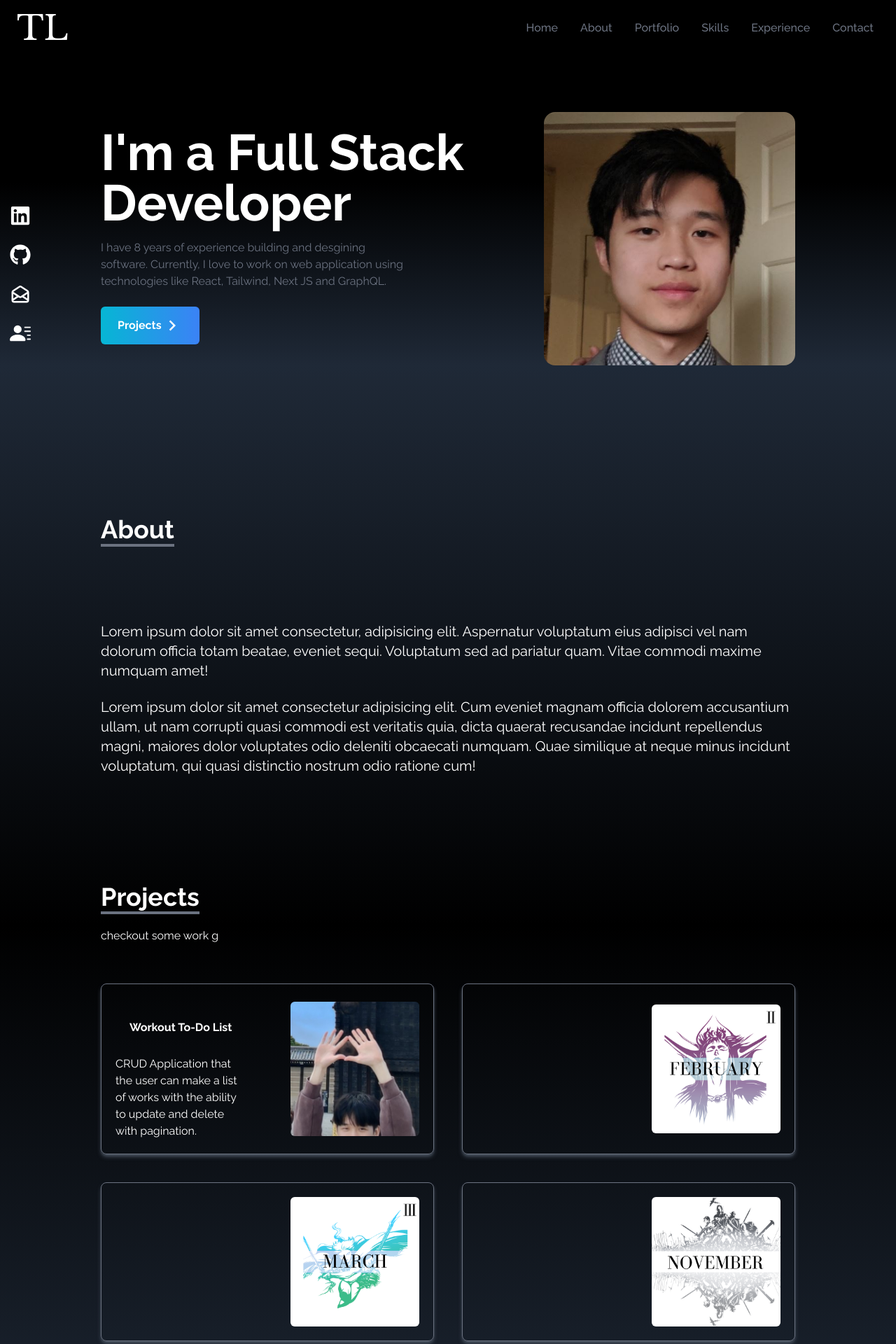
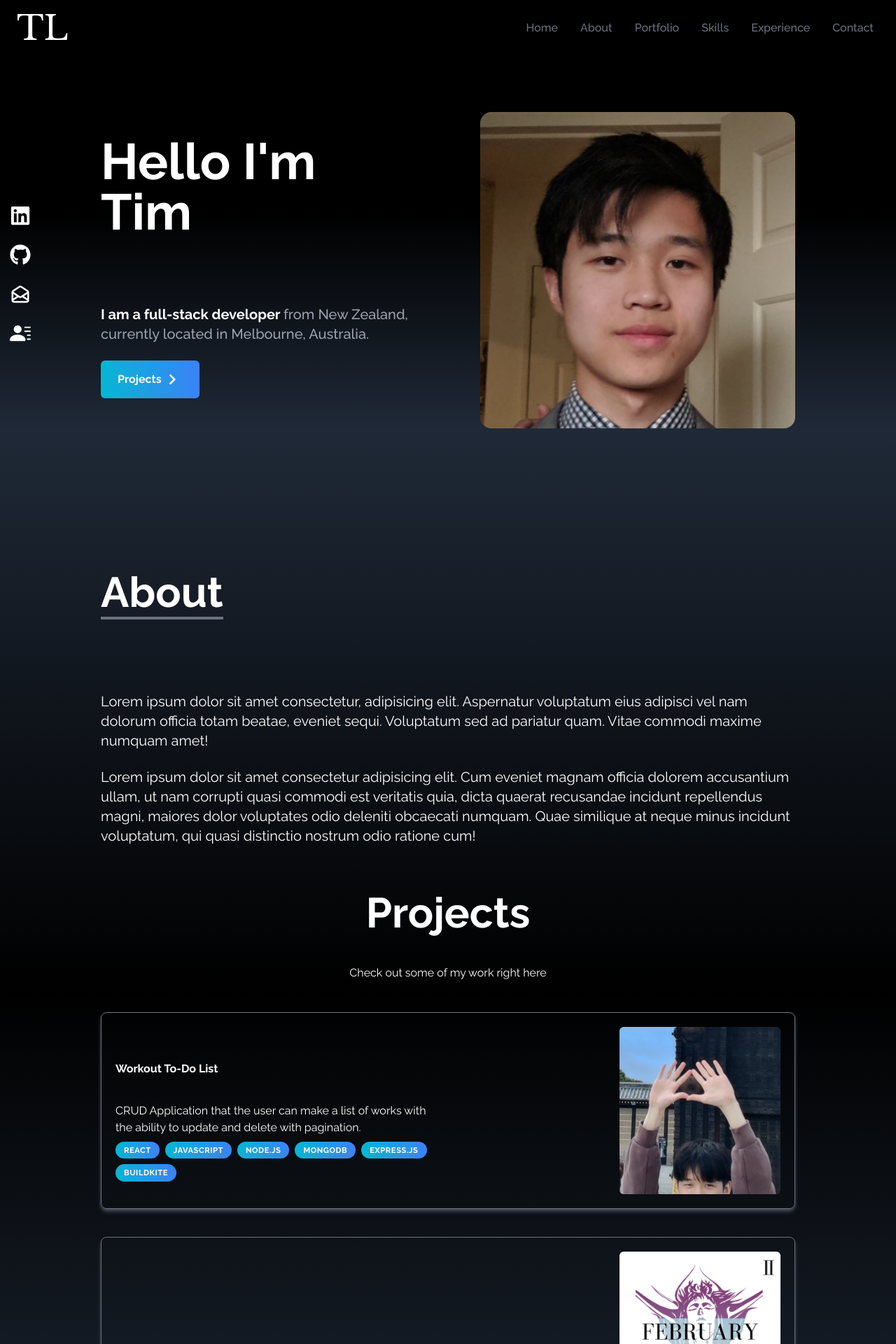
Before and after one commit to tli533/Portfolio-Website, a React (Create React App) app: page / in a window 1280 px wide. Shown: the top 1920 px of the page at 70% size. Built offline with nearby package versions, Linux system fonts and the light colour scheme.

Commit message:
changing logo and adjusted projects section

```diff
--- a/public/index.html
+++ b/public/index.html
@@ -2,7 +2,7 @@
 <html lang="en">
   <head>
     <meta charset="utf-8" />
-    <link rel="icon" href="%PUBLIC_URL%/favicon.ico" />
+    <link rel="icon" href="%PUBLIC_URL%/tl_logo_1.ico" />
     <meta name="viewport" content="width=device-width, initial-scale=1" />
     <meta name="theme-color" content="#000000" />
     <meta
@@ -10,34 +10,14 @@
       content="Web site created using create-react-app"
     />
     <link rel="apple-touch-icon" href="%PUBLIC_URL%/logo192.png" />
-    <!--
-      manifest.json provides metadata used when your web app is installed on a
-      user's mobile device or desktop. See https://developers.google.com/web/fundamentals/web-app-manifest/
-    -->
+
     <link rel="manifest" href="%PUBLIC_URL%/manifest.json" />
-    <!--
-      Notice the use of %PUBLIC_URL% in the tags above.
-      It will be replaced with the URL of the `public` folder during the build.
-      Only files inside the `public` folder can be referenced from the HTML.
 
-      Unlike "/favicon.ico" or "favicon.ico", "%PUBLIC_URL%/favicon.ico" will
-      work correctly both with client-side routing and a non-root public URL.
-      Learn how to configure a non-root public URL by running `npm run build`.
-    -->
-    <title>React App</title>
+    <title>Tim | Personal Website</title>
   </head>
   <body>
     <noscript>You need to enable JavaScript to run this app.</noscript>
     <div id="root"></div>
-    <!--
-      This HTML file is a template.
-      If you open it directly in the browser, you will see an empty page.
 
-      You can add webfonts, meta tags, or analytics to this file.
-      The build step will place the bundled scripts into the <body> tag.
-
-      To begin the development, run `npm start` or `yarn start`.
-      To create a production bundle, use `npm run build` or `yarn build`.
-    -->
   </body>
 </html>
--- a/src/components/About.jsx
+++ b/src/components/About.jsx
@@ -1,41 +1,38 @@
-import React from 'react'
+import React from "react";
 
 const About = () => {
-
-
-
-
   return (
-    <div name='about' className='w-full h-screen bg-gradient-to-b from-gray-800 to-black text-white'>
-
-        <div className='max-w-screen-lg p-4 mx-auto flex flex-col justify-center w-full h-full'>
-
-
-            <div className='pb-8'>
-                <p className='text-4xl font-bold inline border-b-4 border-gray-500'>
+    <div
+      name="about"
+      className="w-full h-screen bg-gradient-to-b from-gray-800 to-black text-white"
+    >
+      <div className="max-w-screen-lg p-4 mx-auto flex flex-col justify-center w-full h-full">
+        <div className="pb-8">
+          <p className="text-6xl font-bold inline border-b-4 border-gray-500">
             About
           </p>
         </div>
 
-            <p className='text-xl mt-20'>
-                Lorem ipsum dolor sit amet consectetur, adipisicing elit.
-                Aspernatur voluptatum eius adipisci vel nam dolorum officia totam beatae, eveniet sequi.
-                Voluptatum sed ad pariatur quam. Vitae commodi maxime numquam amet!
+        <p className="text-xl mt-20">
+          Lorem ipsum dolor sit amet consectetur, adipisicing elit. Aspernatur
+          voluptatum eius adipisci vel nam dolorum officia totam beatae, eveniet
+          sequi. Voluptatum sed ad pariatur quam. Vitae commodi maxime numquam
+          amet!
         </p>
 
         <br />
 
-            <p className='text-xl'>
-                Lorem ipsum dolor sit amet consectetur adipisicing elit.
-                Cum eveniet magnam officia dolorem accusantium ullam, ut nam corrupti
-                quasi commodi est veritatis quia, dicta quaerat recusandae incidunt
-                repellendus magni, maiores dolor voluptates odio deleniti obcaecati numquam.
-                Quae similique at neque minus incidunt voluptatum, qui quasi distinctio
-                nostrum odio ratione cum!
+        <p className="text-xl">
+          Lorem ipsum dolor sit amet consectetur adipisicing elit. Cum eveniet
+          magnam officia dolorem accusantium ullam, ut nam corrupti quasi
+          commodi est veritatis quia, dicta quaerat recusandae incidunt
+          repellendus magni, maiores dolor voluptates odio deleniti obcaecati
+          numquam. Quae similique at neque minus incidunt voluptatum, qui quasi
+          distinctio nostrum odio ratione cum!
         </p>
       </div>
     </div>
-  )
-}
+  );
+};
 
-export default About
+export default About;
--- a/src/components/Home.jsx
+++ b/src/components/Home.jsx
@@ -11,14 +11,15 @@ const Home = () => {
     >
       <div className="max-w-screen-lg mx-auto flex flex-col items-center justify-center h-full px-4 md:flex-row">
         <div className="flex flex-col justify-center h-full">
-          <h2 className="text-4xl sm:text-7xl font-bold text-white">
-            I'm a Full Stack Developer
+          <h2 className="text-4xl sm:text-7xl font-bold text-white pr-40">
+            Hello I'm Tim
           </h2>
-          <p className="text-gray-500 py-4 max-w-md">
-            I have 8 years of experience building and desgining software.
-            Currently, I love to work on web application using technologies like
-            React, Tailwind, Next JS and GraphQL.
-          </p>
+          <h1 className="text-gray-400 py-4 max-w-md mt-20 text-2xl font-medium sm:text-xl">
+            <span className="font-bold text-white">
+              I am a full-stack developer{" "}
+            </span>{" "}
+            from New Zealand, currently located in Melbourne, Australia.
+          </h1>
 
           <div>
             <Link
--- a/src/components/Projects.jsx
+++ b/src/components/Projects.jsx
@@ -12,7 +12,15 @@ const Projects = () => {
       id: 1,
       src: triangle,
       title: "Workout To-Do List",
-      desc: "CRUD Application that the user can make a list of works with the ability to update and delete with pagination.  ",
+      desc: "CRUD Application that the user can make a list of works with the ability to update and delete with pagination.",
+      frameWorks: [
+        "React",
+        "Javascript",
+        "Node.js",
+        "MongoDB",
+        "Express.js",
+        "BuildKite",
+      ],
     },
     {
       id: 2,
@@ -22,45 +30,44 @@ const Projects = () => {
       id: 3,
       src: FF3FEBRUARY,
     },
-    {
-      id: 4,
-      src: XI,
-    },
-    {
-      id: 5,
-      src: XII,
-    },
   ];
 
   return (
     <div
       name="portfolio"
-      className="bg-gradient-to-b from-black to-gray-800 w-full text-white md:h-screen"
+      className="bg-gradient-to-b from-black to-gray-800 w-full h-full text-white md:h-screen"
     >
       <div className="max-w-screen-lg p-4 mx-auto flex flex-col justify-center w-full h-full">
         <div className="pb-8">
-          <p className="text-4xl font-bold inline border-b-4 border-gray-500">
-            Projects
+          <p className="text-center text-6xl font-bold pb-8">Projects</p>
+          <p className="text-center py-3">
+            Check out some of my work right here
           </p>
-
-          <p className="py-6">checkout some work g</p>
         </div>
 
-        <div
-          className="grid sm:grid-cols-2 md:grid-flow-cols-3 gap-10
-        px-12 sm:px-0 "
-        >
-          {portfolios.map(({ id, src, title, desc }) => (
+        <div className="grid md:grid-cols-1 gap-10 px-12 sm:px-0">
+          {portfolios.map(({ id, src, title, desc, frameWorks }) => (
             <div
               key={id}
               className="container border border-gray-500 overflow-hidden object-center items-center shadow-md shadow-gray-600 rounded-lg hover:scale-105 duration-300"
             >
-              <div className="left-div items-center pt-4 pb-7 sm:pr-2 sm:pt-10 sm:max-w-[50%] flex flex-col sm:group-even:ml-[20rem]">
-                <h3 className=" pb-7 font-bold">{title}</h3>
-                <p className="sm:text-xs md:text-base">{desc}</p>
+              <div className="left-div pt-4 pb-7 sm:pr-2 sm:pt-10 sm:max-w-[50%] flex flex-col sm:group-even:ml-[20rem]">
+                <h3 className="pb-7 font-bold">{title}</h3>
+                <p className="sm:text-xs md:text-base py-2">{desc}</p>
+                <ul className="flex flex-wrap mt-4 gap-2 sm:mt-auto">
+                  {frameWorks &&
+                    frameWorks.map((framework, index) => (
+                      <li
+                        key={index}
+                        className="bg-gradient-to-r from-cyan-500 to-blue-500 font-bold px-3 py-1 text-[0.7rem] uppercase tracking-wider text-white rounded-full dark:text-white/70"
+                      >
+                        {framework}
+                      </li>
+                    ))}
+                </ul>
               </div>
 
-              <div className="right-div flex justify-end justify-self-center">
+              <div className="right-div justify-end justify-self-center hidden md:flex">
                 <img
                   src={src}
                   alt=""
--- a/src/index.css
+++ b/src/index.css
@@ -20,12 +20,31 @@
 
 .container {
   display: flex;
-  justify-content: space-between; /* Positions the child divs to the left and right */
-  /*border: 1px solid #ff0000; /* Optional: for visual clarity */
+  flex-wrap: wrap;
+  justify-content: space-between;
   padding: 10px; /* Optional: for some spacing inside the container */
 }
+
 .left-div, .right-div {
-  width: 45%; /* Adjust the width as needed */
-  /*border: 1px solid #ff0000; /* Optional: for visual clarity */
   padding: 10px; /* Optional: for some spacing inside the divs */
 }
+
+/* Default styles for small screens */
+.left-div {
+  width: 100%;
+}
+
+.right-div {
+  display: none;
+}
+
+/* Styles for medium and larger screens */
+@media (width: 700px) {
+  .left-div, .right-div {
+    width: 45%;
+  }
+
+  .right-div {
+    display: flex;
+  }
+}
```
Also changed, not shown: 2 other files (tests, documents, lock files or other folders). Lines whose indentation alone changed are shown as unchanged.
